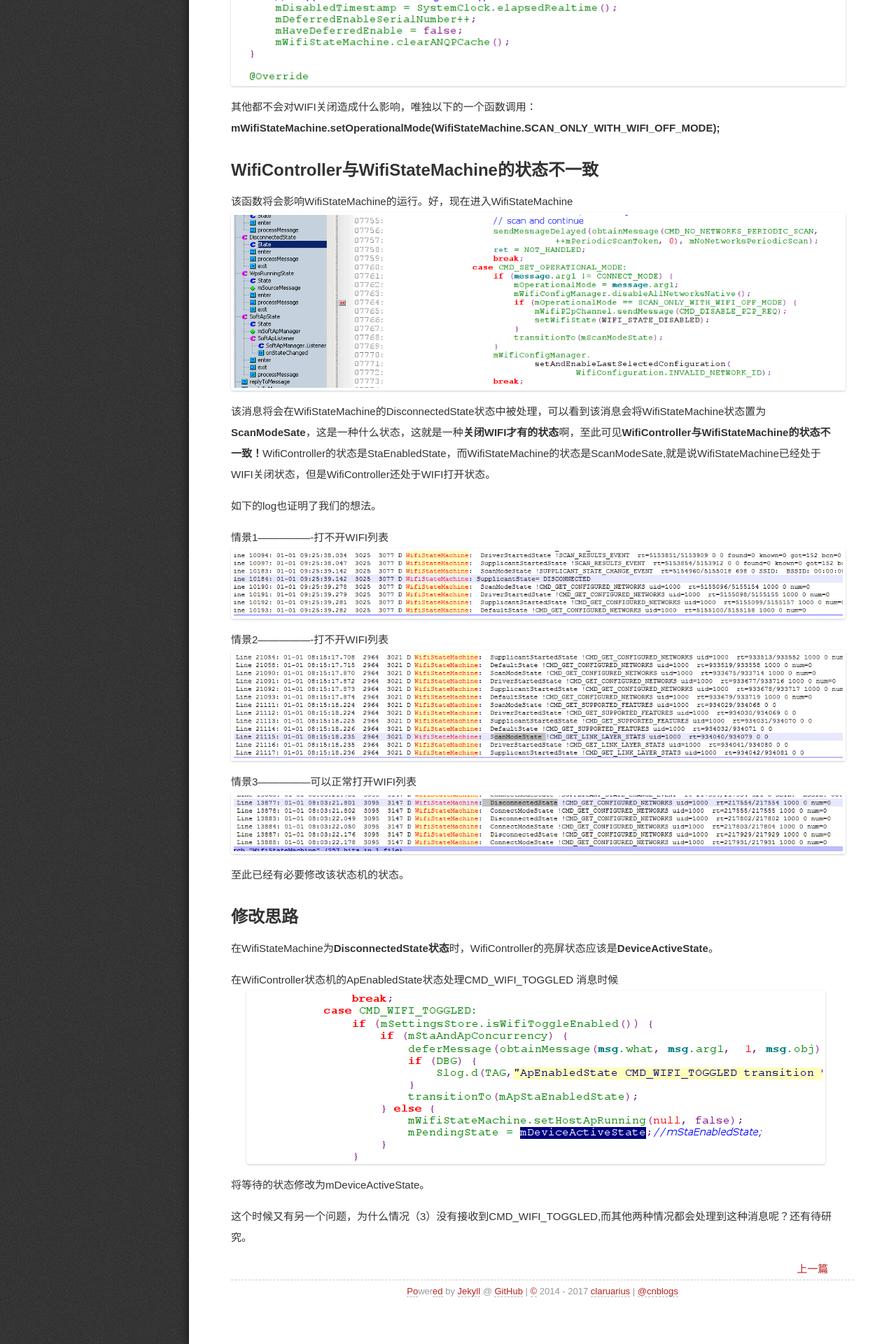
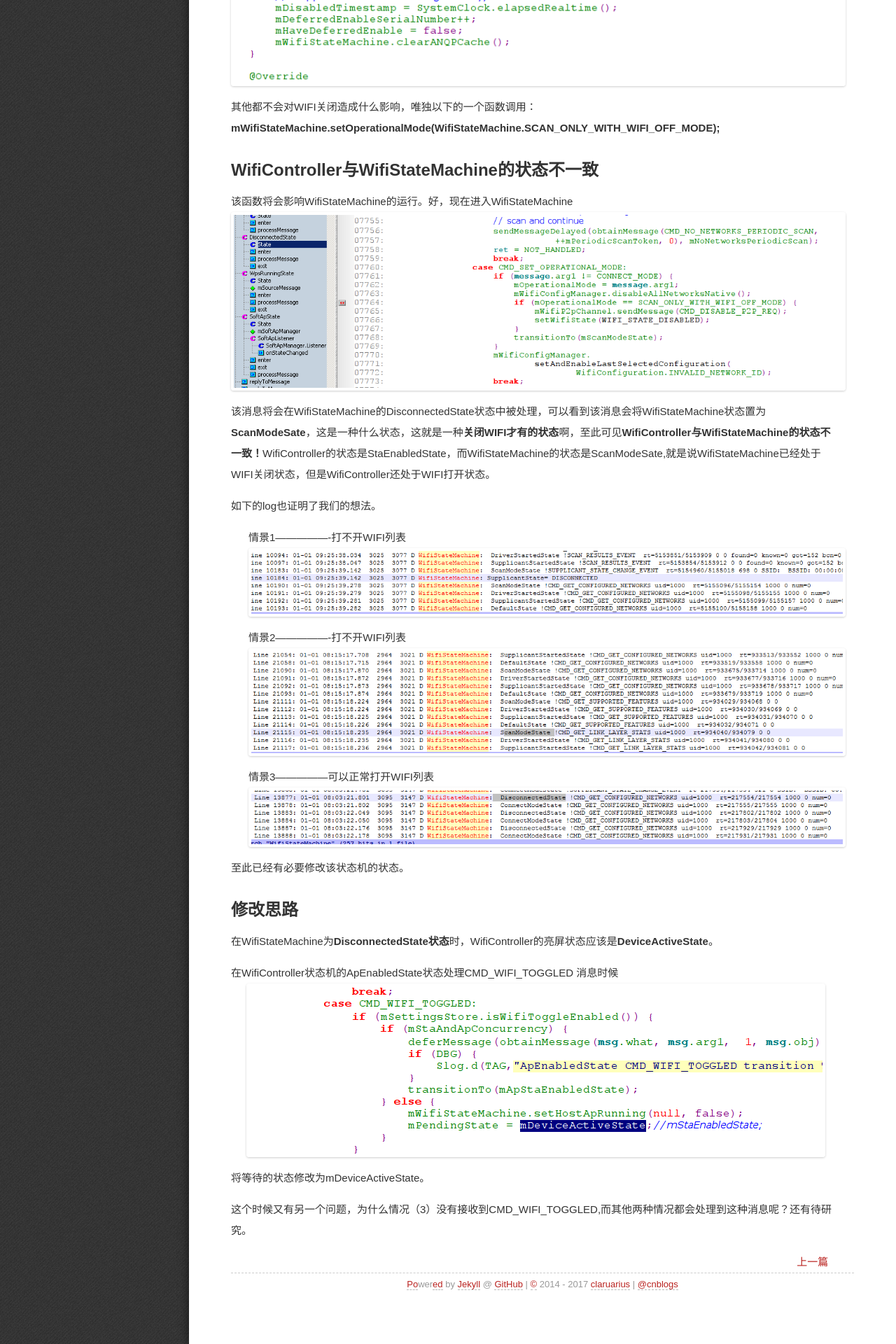
Before and after one commit to Claruarius/blog, a Jekyll site: the page built from _posts/2017-02-17-[BUG]Android N 打开Hotspot之后开不了WiFi.md, in a window 1280 px wide. Shown: the part 2567-4487 px from the top of the page at 70% size. Built offline with Jekyll 4.4.1, drawn with Linux system fonts in a browser that asks for light colours; some web fonts are replaced.

Commit message:
modify article

```diff
--- a/_posts/2017-02-17-[BUG]Android N 打开Hotspot之后开不了WiFi.md
+++ b/_posts/2017-02-17-[BUG]Android N 打开Hotspot之后开不了WiFi.md
@@ -87,13 +87,13 @@
 
 如下的log也证明了我们的想法。
 
-情景1----------------打不开WIFI列表
+* 情景1----------------打不开WIFI列表
 ![](/blog/assets/wifi/wificontroller-wifistatemachine-log1.png)
 
-情景2----------------打不开WIFI列表
+* 情景2----------------打不开WIFI列表
 ![](/blog/assets/wifi/wificontroller-wifistatemachine-log2.png)
 
-情景3---------------可以正常打开WIFI列表
+* 情景3---------------可以正常打开WIFI列表
 ![](/blog/assets/wifi/wificontroller-wifistatemachine-log3.png)
 
 至此已经有必要修改该状态机的状态。
```
